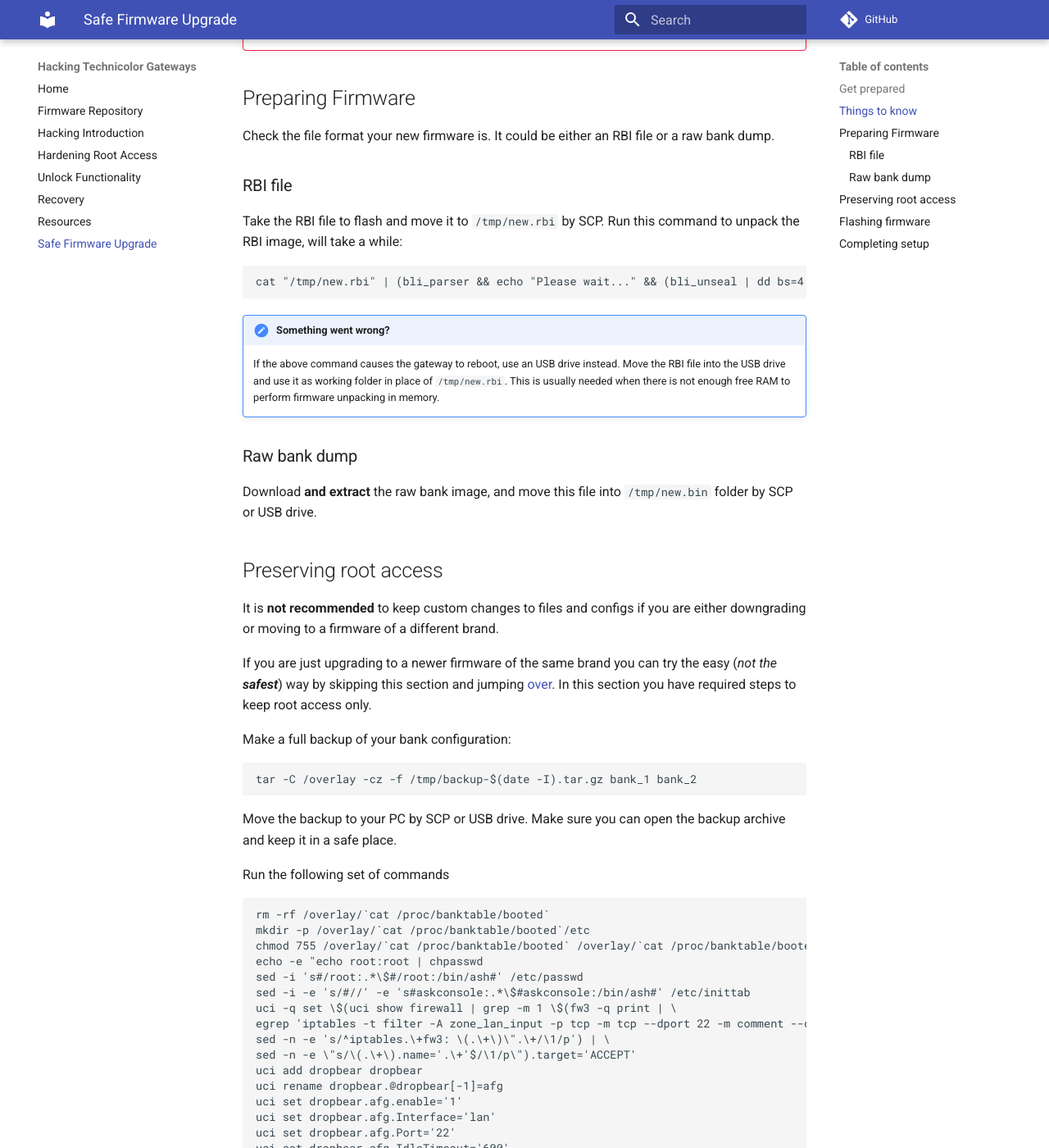
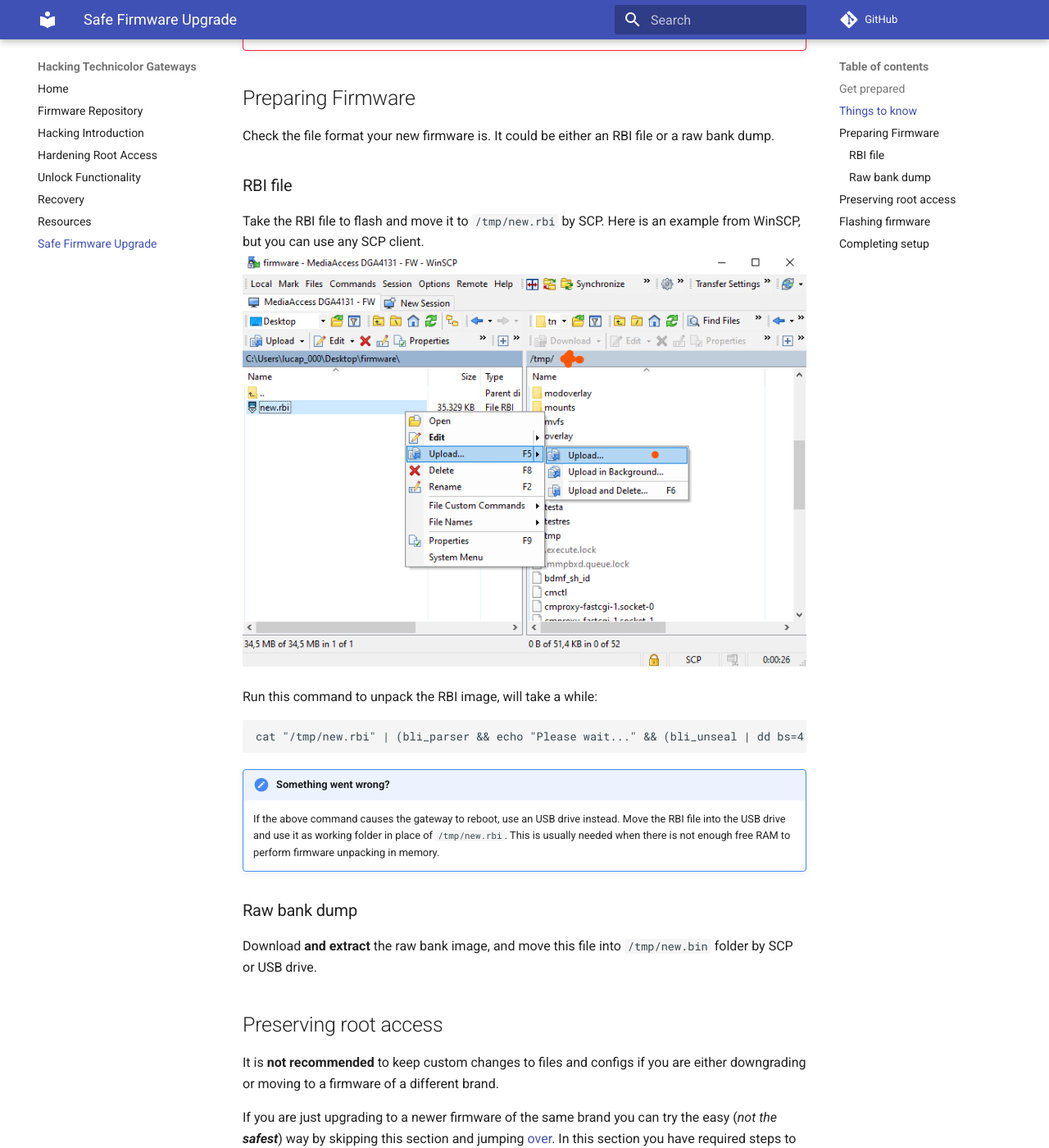
Before and after one commit to hack-technicolor/hack-technicolor, an MkDocs documentation site: the page built from docs/Upgrade.md, in a window 1280 px wide and 1400 px high, scrolled down 1298 px. Shown: the whole window at 82% size. Built offline with MkDocs 1.6.1 and Material for MkDocs 9.7.7, drawn with Linux system fonts in a browser that asks for light colours; comment, search, counter and statistics services are not loaded.

Commit message:
add WinSCP image example

````diff
--- a/docs/Upgrade.md
+++ b/docs/Upgrade.md
@@ -47,7 +47,10 @@ Check the file format your new firmware is. It could be either an RBI file or a
 
 ### RBI file
 
-Take the RBI file to flash and move it to `/tmp/new.rbi` by SCP. Run this command to unpack the RBI image, will take a while:
+Take the RBI file to flash and move it to `/tmp/new.rbi` by SCP. Here is an example from WinSCP, but you can use any SCP client.
+![WinSCP firmware upload](../images/winscp_upload.png)
+
+Run this command to unpack the RBI image, will take a while:
 
 ```bash
 cat "/tmp/new.rbi" | (bli_parser && echo "Please wait..." && (bli_unseal | dd bs=4 skip=1 seek=1 of="/tmp/new.bin"))
````
Also changed, not shown: docs/images/winscp_upload.png (added).
